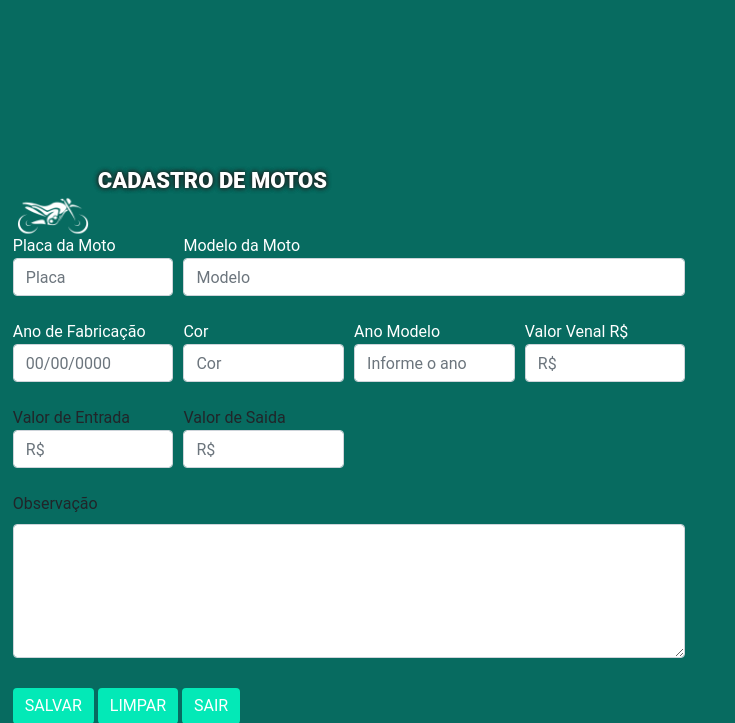
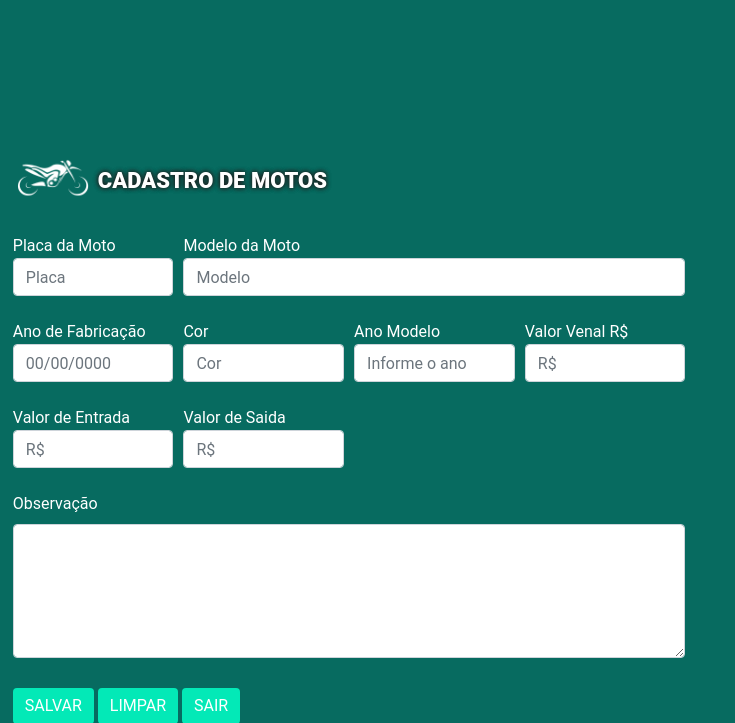
Before and after one commit to bingamer/project_softmotors, a PHP site: page /softmotors/cadastro_moto.php in a window 1280 px wide. Shown: the top 723 px of the page, without its empty margins (0-735 px from the left). Run offline with PHP 8.4, Linux system fonts and the light colour scheme.

Commit message:
Update style_cadmotos.css

```diff
--- a/css/style_cadmotos.css
+++ b/css/style_cadmotos.css
@@ -30,8 +30,8 @@ body {
    }
 
    .area_esquerda .logo_softmotors {
-       position: absolute;
-       top: 16%;
+    position: absolute;
+    margin-top: -1%
    }
 
    .placamoto {
@@ -41,6 +41,15 @@ body {
        color: #fff;
    }
    .anofab {
+       color: #fff;
+   }
+   .valorentrada {
+       color: #fff;
+   }
+   .valorsaida {
+       color: #fff;
+   }
+   .obs {
        color: #fff;
    }
    .anomodelo {
@@ -85,7 +94,7 @@ body {
 
     .area_esquerda .logo_softmotors {
         position: absolute;
-        top: 5%;
+        margin-top: 50%;
     }
 
 }
```
